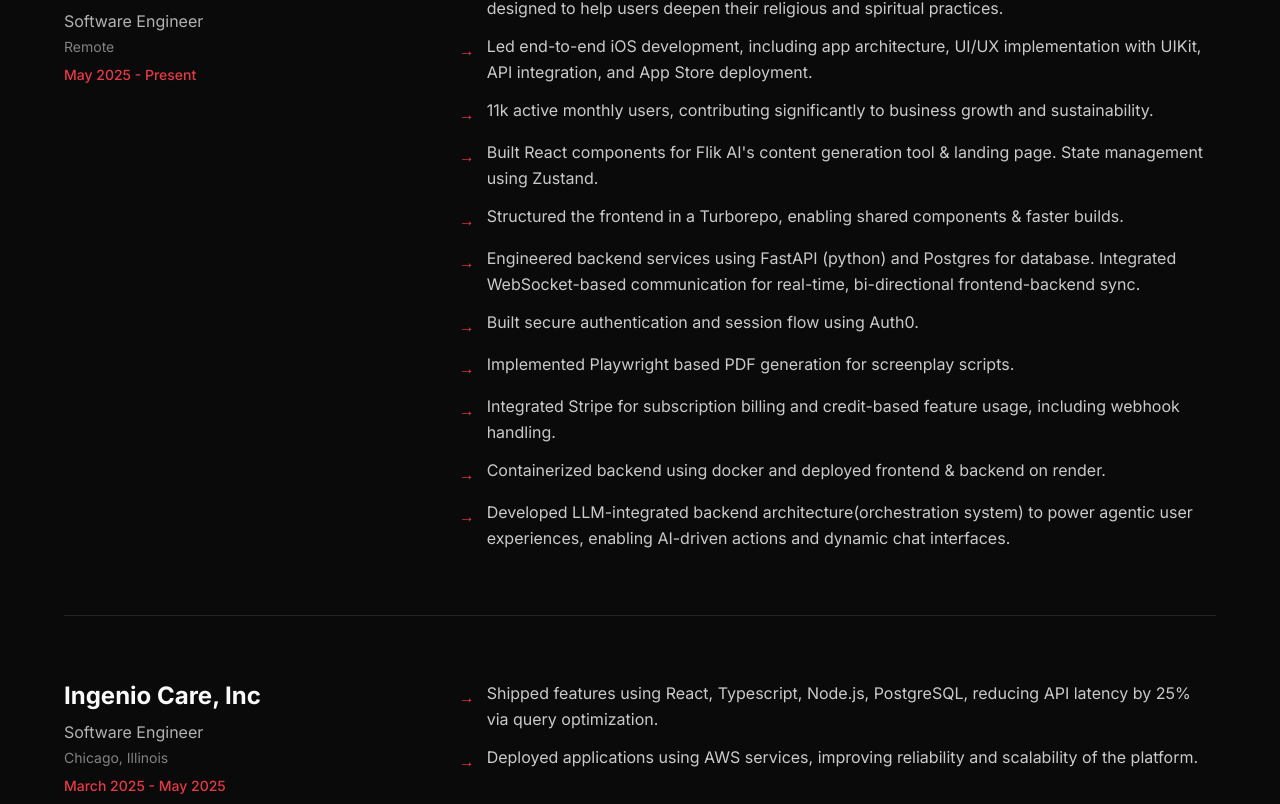
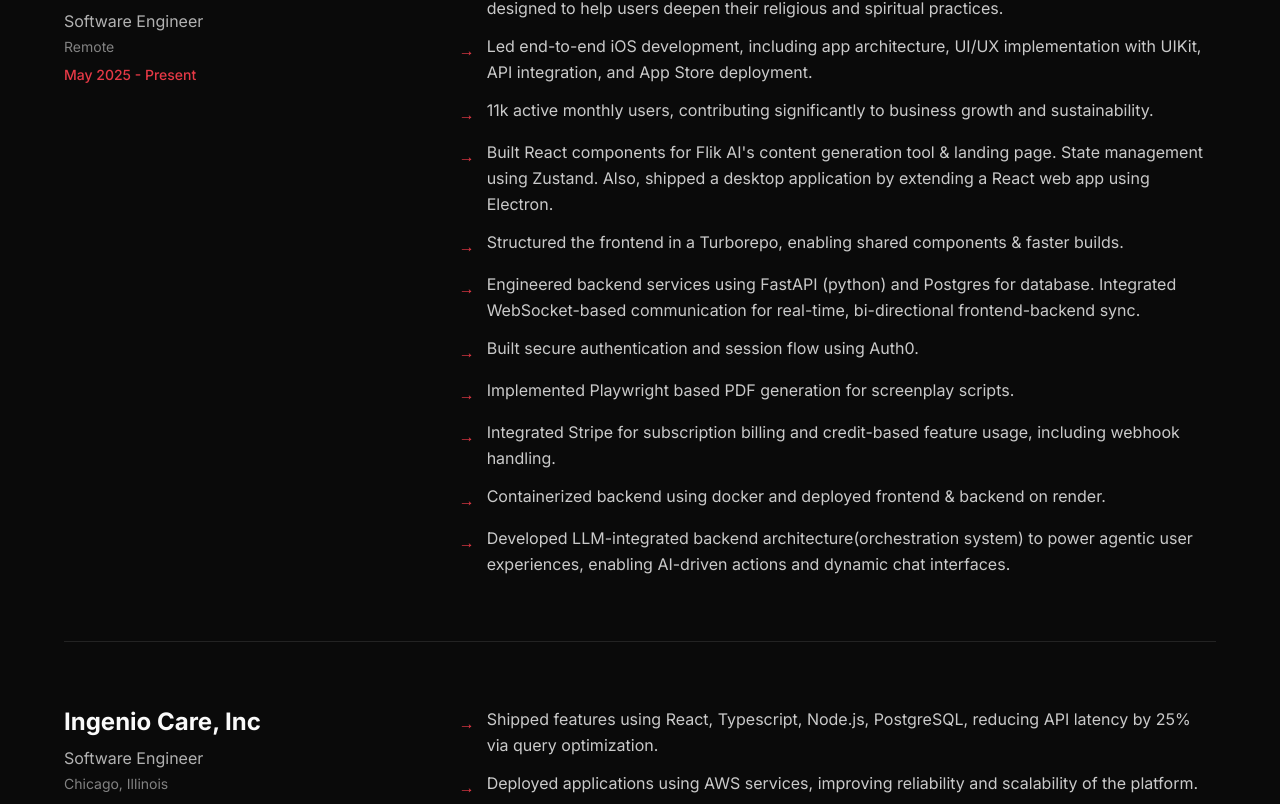
Before and after one commit to Palveet/portfolio-2.0, a Next.js app: page / in a window 1280 px wide. Shown: the part 1754-2558 px from the top of the page. Built offline with nearby package versions, Linux system fonts and the light colour scheme.

Commit message:
Electron

```diff
--- a/src/data/content.ts
+++ b/src/data/content.ts
@@ -50,7 +50,7 @@
       "Revamped Faith, a Swift and Python-powered iOS application available on the App Store, designed to help users deepen their religious and spiritual practices.",
       "Led end-to-end iOS development, including app architecture, UI/UX implementation with UIKit, API integration, and App Store deployment.",
       "11k active monthly users, contributing significantly to business growth and sustainability.",
-      "Built React components for Flik AI's content generation tool & landing page. State management using Zustand.",
+      "Built React components for Flik AI's content generation tool & landing page. State management using Zustand. Also, shipped a desktop application by extending a React web app using Electron.",
       "Structured the frontend in a Turborepo, enabling shared components & faster builds.",
       "Engineered backend services using FastAPI (python) and Postgres for database. Integrated WebSocket-based communication for real-time, bi-directional frontend-backend sync.",
       "Built secure authentication and session flow using Auth0.",
```
